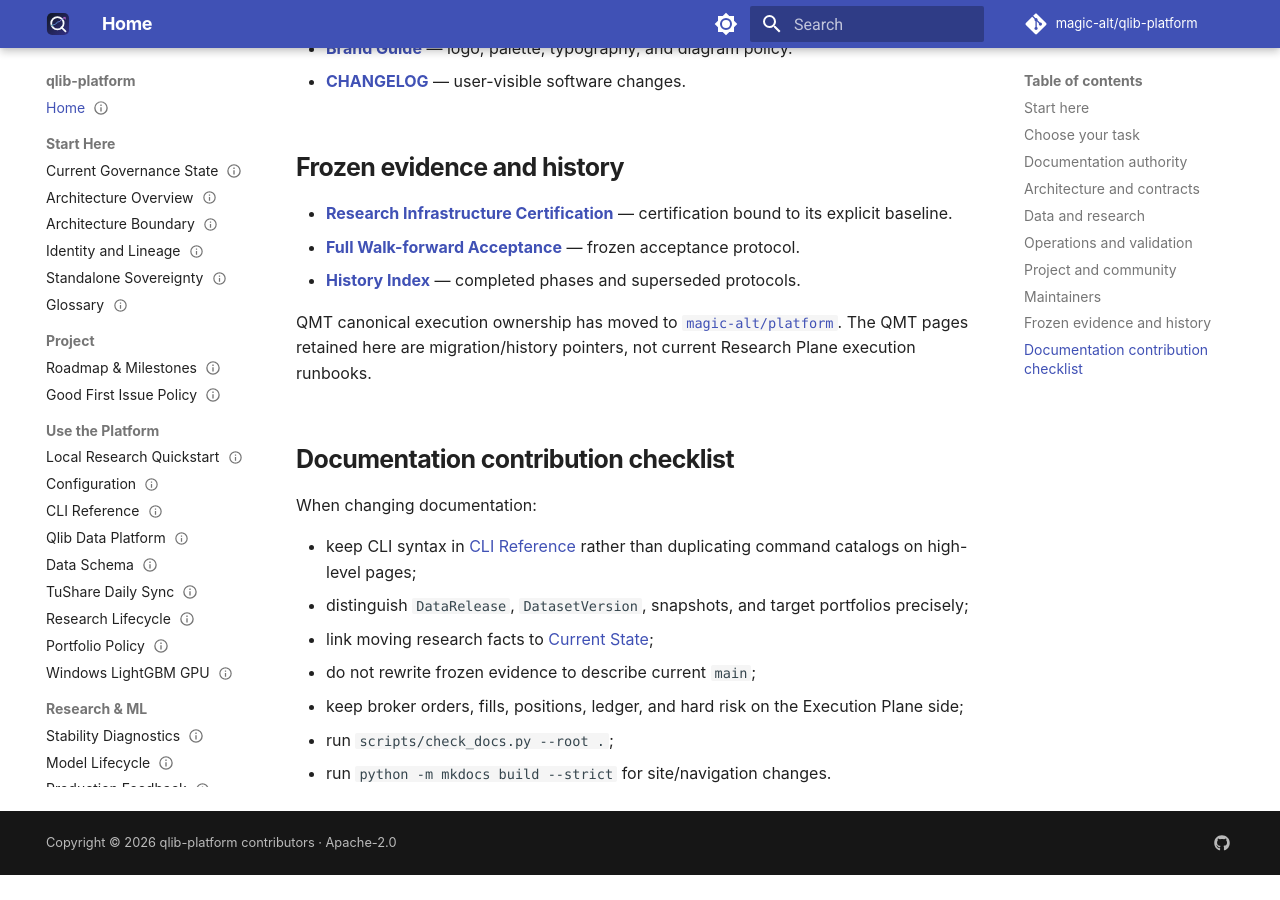
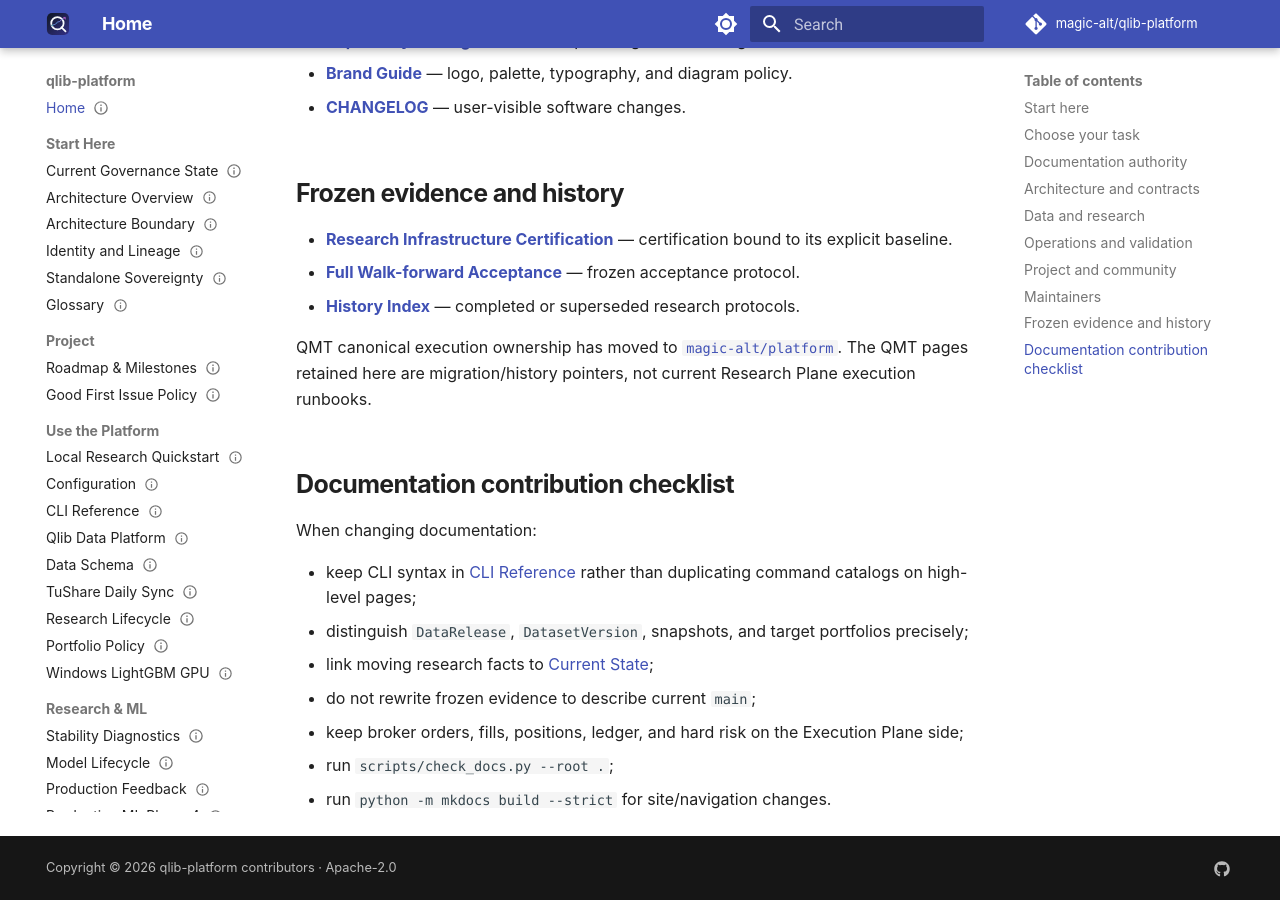
Before and after one commit to magic-alt/qlib-platform, an MkDocs documentation site: the page built from docs/index.md, in a window 1280 px wide and 900 px high, scrolled down 4257 px. Built offline with MkDocs 1.6.1 and Material for MkDocs 9.7.7, drawn with Linux system fonts in a browser that asks for light colours; comment, search, counter and statistics services are not loaded; before the commit the page ends 5132 px from its top, so only the background shows below that; some of the changed text lies outside the part shown.

```diff
--- a/docs/index.md
+++ b/docs/index.md
@@ -130,7 +130,7 @@
 
 - **[Research Infrastructure Certification](research_infrastructure_certification.md)** — certification bound to its explicit baseline.
 - **[Full Walk-forward Acceptance](full_walk_forward_acceptance.md)** — frozen acceptance protocol.
-- **[History Index](history/README.md)** — completed phases and superseded protocols.
+- **[History Index](history/README.md)** — completed or superseded research protocols.
 
 QMT canonical execution ownership has moved to [`magic-alt/platform`](https://github.com/magic-alt/platform). The QMT pages retained here are migration/history pointers, not current Research Plane execution runbooks.
 
```
Also changed, not shown: other parts of docs/index.md (+2 -2 lines).
